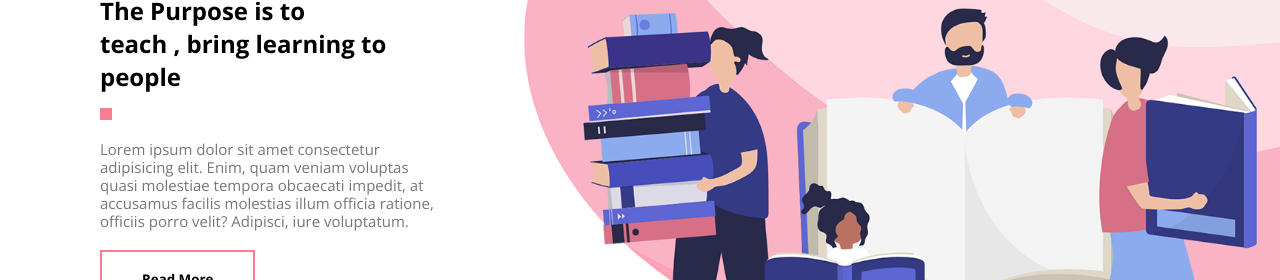
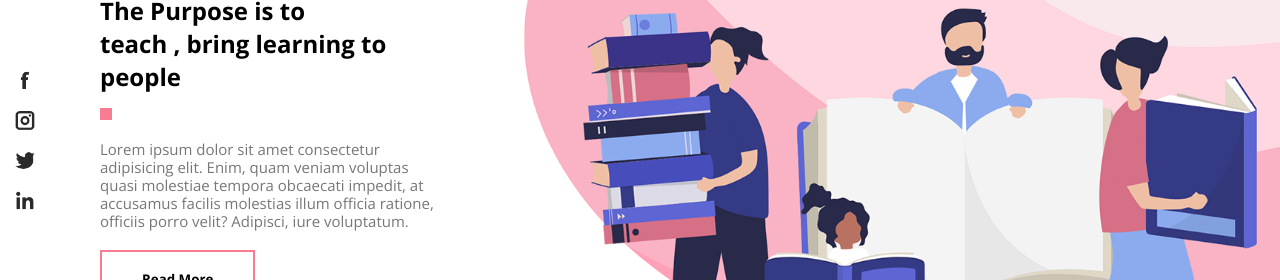
Before and after one commit to YaminiMurugan/Build_Website, a plain HTML site: page index.html in a window 1280 px wide. Shown: the part 250-530 px from the top of the page. Drawn offline with nearby package versions, Linux system fonts and the light colour scheme.

Commit message:
fixed social media icons added

```diff
--- a/index.html
+++ b/index.html
@@ -225,6 +225,13 @@
             </div>
         </div>
     </section>
+    <!-- Social icons-->
+    <div class="social-icons">
+        <img src="Images/facebook.png">
+        <img src="Images/instagram.png">
+        <img src="Images/twitter.png">
+        <img src="Images/linkedin.png">
+    </div>
     <script>
         var menuBtn = document.getElementById("menuBtn");
         var sideNav = document.getElementById("sideNav");
--- a/style.css
+++ b/style.css
@@ -352,3 +352,20 @@ hr {
 .footer-logo {
     flex-basis: 40%;
 }
+
+/* Social icons */
+.social-icons {
+    width: 50px;
+    position: fixed;
+    top: 50%;
+    left: 0;
+    transform: translateY(-50%);
+    z-index: 1;
+}
+
+.social-icons img {
+    display: block;
+    width: 20px;
+    margin: 0 auto 20px;
+    cursor: pointer;
+}
```
